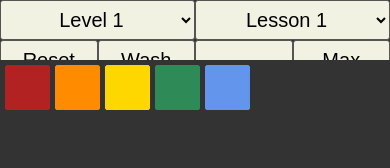
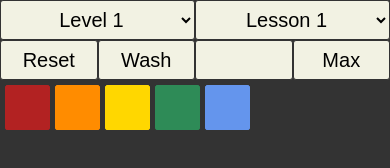
Before and after one commit to nullparrot/tiles, a plain HTML site: page index.html in a window 390 px wide. Drawn offline with Linux system fonts and the light colour scheme.

Commit message:
Button size

```diff
--- /dev/null
+++ b/style-Win-n-Cheez.css
@@ -0,0 +1,150 @@
+@import url("https://fonts.googleapis.com/css2?family=Open+Sans:wght@600&display=swap");
+
+:root {
+  --tile-size: 50px;
+  --tile-radius: calc(var(--tile-size)*.14);
+  --tile-font-size: var(--tile-size);
+  --tile-line-height: calc(var(--tile-size)*.94);
+  --mobile-tile-size: calc(var(--tile-size)*.5);
+  --mobile-tile-radius: calc(var(--mobile-tile-size)*.14);
+  --mobile-tile-font-size: var(--mobile-tile-size);
+  --mobile-tile-line-height: calc(var(--mobile-tile-size)*.94);
+  --menu-bar-height: 40px;
+  --menu-bar-font-size: calc(var(--menu-bar-height)*.5);
+}
+
+
+body {
+  font-family: "Open Sans", sans-serif;
+}
+
+#menu select{
+  text-align: center;
+  line-height: var(--menu-bar-height);
+  height: var(--menu-bar-height);
+  font-size: var(--menu-bar-font-size);
+  color: black;
+  background-color: #f2f2e3;;
+  border-radius: 3px;
+}
+
+#menu{
+  display: grid;
+  grid-template-columns: 75px 100px 1fr 1fr 100px 75px;
+  margin: 0;
+  width: 100%;
+  position: absolute;
+  top: 0;
+  left: 0;
+  right: 0;
+  background-color: #333;
+}
+
+#menu button{
+  font-size: var(--menu-bar-font-size);
+  line-height: var(--menu-bar-font-size);
+  height: var(--menu-bar-height);
+  margin: 0;
+  color: black;
+  background-color: #f2f2e3;
+  border: 1px solid #565455;
+  border-radius: 3px;
+}
+
+#tiles {
+  position: absolute;
+  top: var(--menu-bar-height);
+  right: 0px;
+  bottom: 0px;
+  left: 0px;
+  background-color: #333;
+  touch-action: none;
+}
+
+.dragMe {
+  min-width: var(--tile-size);
+  max-width: fit-content;
+  border-radius: var(--tile-radius);
+  height: var(--tile-size);
+  touch-action: none;
+  user-select: none;
+  font-size: var(--tile-font-size);
+  text-align: center;
+  margin: 0;
+  position: absolute;
+  top: 0;
+  left: 0;
+  line-height: var(--tile-line-height);
+}
+.dragMe:active {
+  border-color: rgba(168, 218, 220, 1);
+}
+.dragMe:hover {
+  cursor: pointer;
+}
+
+button img{
+  max-width: 100%;
+}
+
+
+@media screen and (max-width: 450px) and (orientation:portrait){
+  /* beginning of media query */
+      .dragMe{
+        min-width: var(--mobile-tile-size);
+        max-width: fit-content;
+        height: var(--mobile-tile-size);
+        font-size: var(--mobile-tile-font-size);
+        border-radius: var(--mobile-tile-radius);
+        line-height: var(--mobile-tile-line-height);
+
+      }
+      #menu{
+        grid-template-columns: 1fr  1fr 1fr  1fr;
+        grid-template-rows: 1fr 1fr;
+      }
+
+      #reset{
+        grid-row: 2;
+        grid-column: 1;
+      }
+      #wash{
+        grid-row: 2;
+        grid-column: 2;
+      }
+      #next{
+        grid-row: 2;
+        grid-column: 3;
+      }
+      #fullscreen{
+        grid-row: 2;
+        grid-column: 4;
+      }
+      #levelSelect{
+        grid-row: 1;
+        grid-column: 1/3;
+      }
+      #lessonSelect{
+        grid-row: 1;
+        grid-column: 3/5;
+      }
+      #tiles{
+        top: 60px;
+      }
+  /* end of media query */
+  }
+
+
+  @media screen and (max-height: 450px){
+    /* beginning of media query */
+        .dragMe{
+          min-width: var(--mobile-tile-size);
+          max-width: fit-content;
+          height: var(--mobile-tile-size);
+          font-size: var(--mobile-tile-font-size);
+          border-radius: var(--mobile-tile-radius);
+          line-height: var(--mobile-tile-line-height);
+
+        }
+    /* end of media query */
+    }
--- a/style.css
+++ b/style.css
@@ -21,12 +21,11 @@ body {
 #menu select{
   text-align: center;
   line-height: var(--menu-bar-height);
-  border-radius: 0;
   height: var(--menu-bar-height);
   font-size: var(--menu-bar-font-size);
   color: black;
   background-color: #f2f2e3;
-  border: 1px solid #565455;
+  border: 1px solid #333;
   border-radius: 3px;
 }
 
@@ -49,7 +48,7 @@ body {
   margin: 0;
   color: black;
   background-color: #f2f2e3;
-  border: 1px solid #565455;
+  border: 1px solid #333;
   border-radius: 3px;
 }
 
@@ -131,7 +130,7 @@ button img{
         grid-column: 3/5;
       }
       #tiles{
-        top: 60px;
+        top: calc(var(--menu-bar-height)*2);
       }
   /* end of media query */
   }
```
Also changed, not shown: index.html (line endings or trailing spaces).
